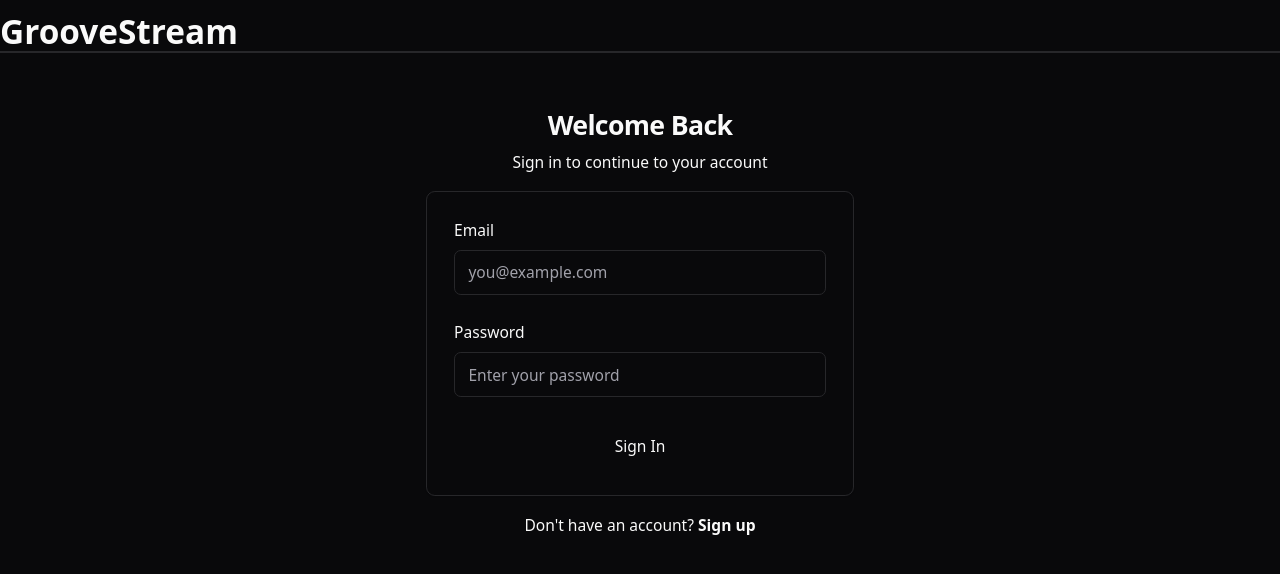
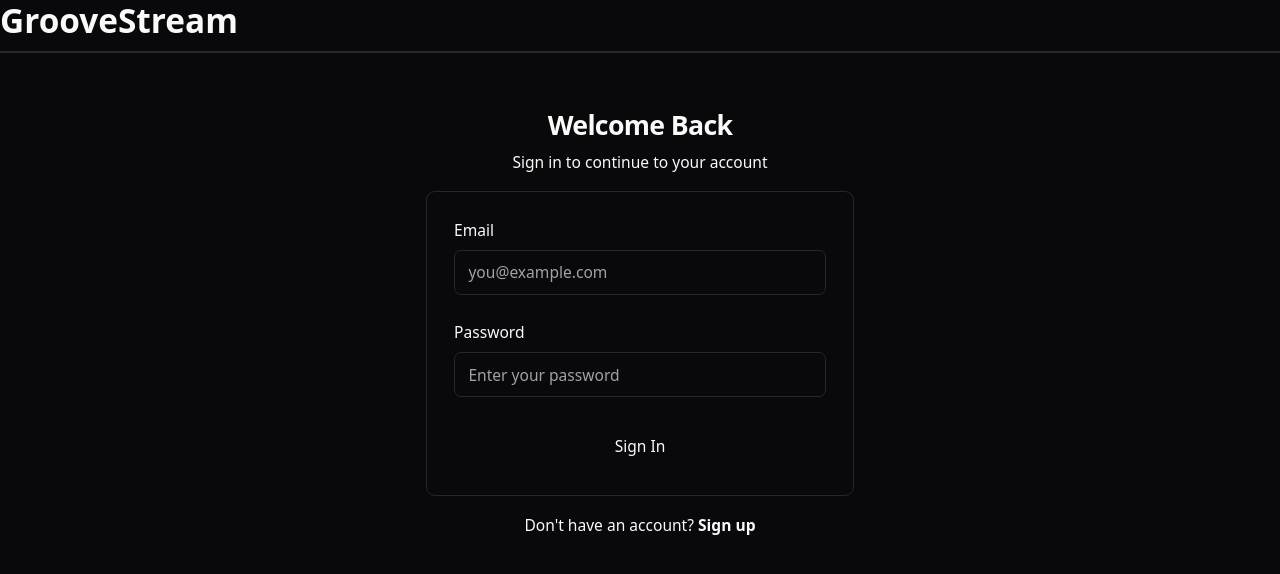
Before and after one commit to Aaron-json/groovestream_web, a React (Vite) app: page /login in a window 1280 px wide. Shown: the top 574 px of the page. Built offline with nearby package versions, Linux system fonts and the light colour scheme; no server answers.

Commit message:
center logo on unauthenticated page

```diff
--- a/src/routes/_auth.tsx
+++ b/src/routes/_auth.tsx
@@ -15,7 +15,7 @@ export const Route = createFileRoute("/_auth")({
 function RouteLayout() {
   return (
     <div className="flex flex-col w-full h-full">
-      <div className="border-b-2 shrink-0 h-12 flex items-end">
+      <div className="border-b-2 shrink-0 h-12 flex align-center">
         <TextLogo />
       </div>
       <Outlet />
```
